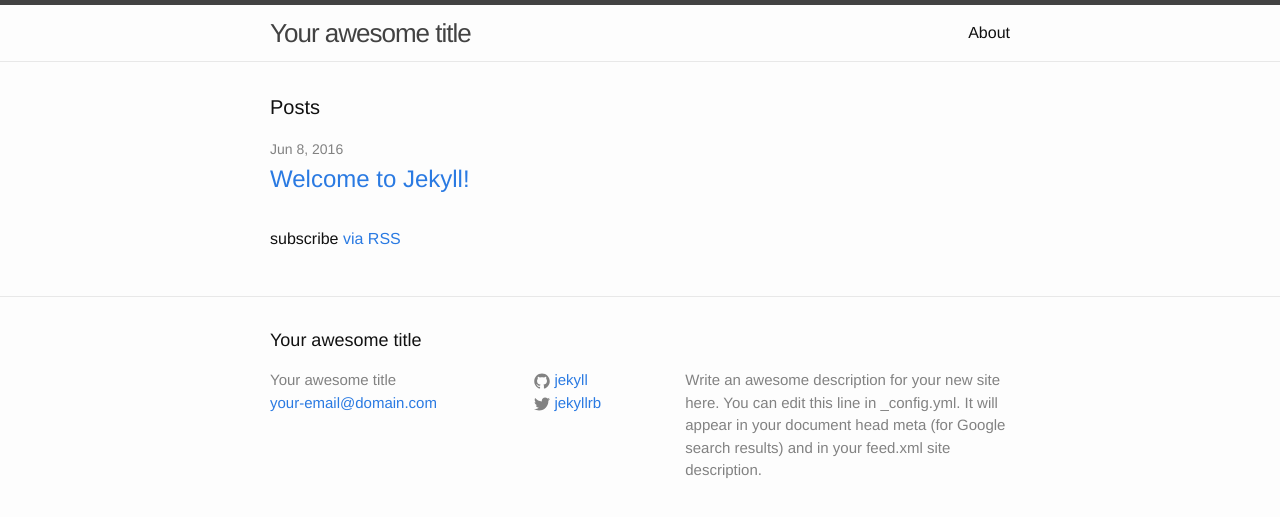
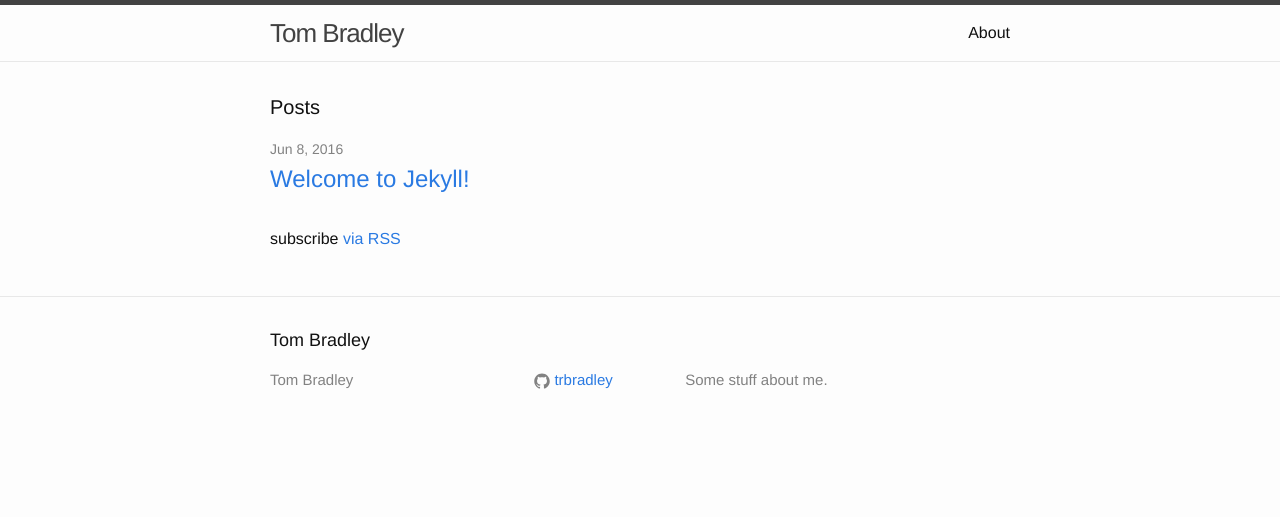
Before and after one commit to trbradley/trbradley.github.io, a Jekyll site: the page built from index.html, in a window 1280 px wide. Shown: the top 517 px of the page. Built offline with Jekyll 4.4.1, drawn with Linux system fonts in a browser that asks for light colours.

Commit message:
Updates basic config

```diff
--- a/_config.yml
+++ b/_config.yml
@@ -6,16 +6,14 @@
 # 'jekyll serve'. If you change this file, please restart the server process.
 
 # Site settings
-title: Your awesome title
-email: your-email@domain.com
+title: Tom Bradley
+# email: your-email@domain.com
 description: > # this means to ignore newlines until "baseurl:"
-  Write an awesome description for your new site here. You can edit this
-  line in _config.yml. It will appear in your document head meta (for
-  Google search results) and in your feed.xml site description.
+  Some stuff about me.
 baseurl: "" # the subpath of your site, e.g. /blog
-url: "http://yourdomain.com" # the base hostname & protocol for your site
-twitter_username: jekyllrb
-github_username:  jekyll
+url: "https://trbradley.github.io" # the base hostname & protocol for your site
+# twitter_username:
+github_username:  trbradley
 
 # Build settings
 markdown: kramdown
```
